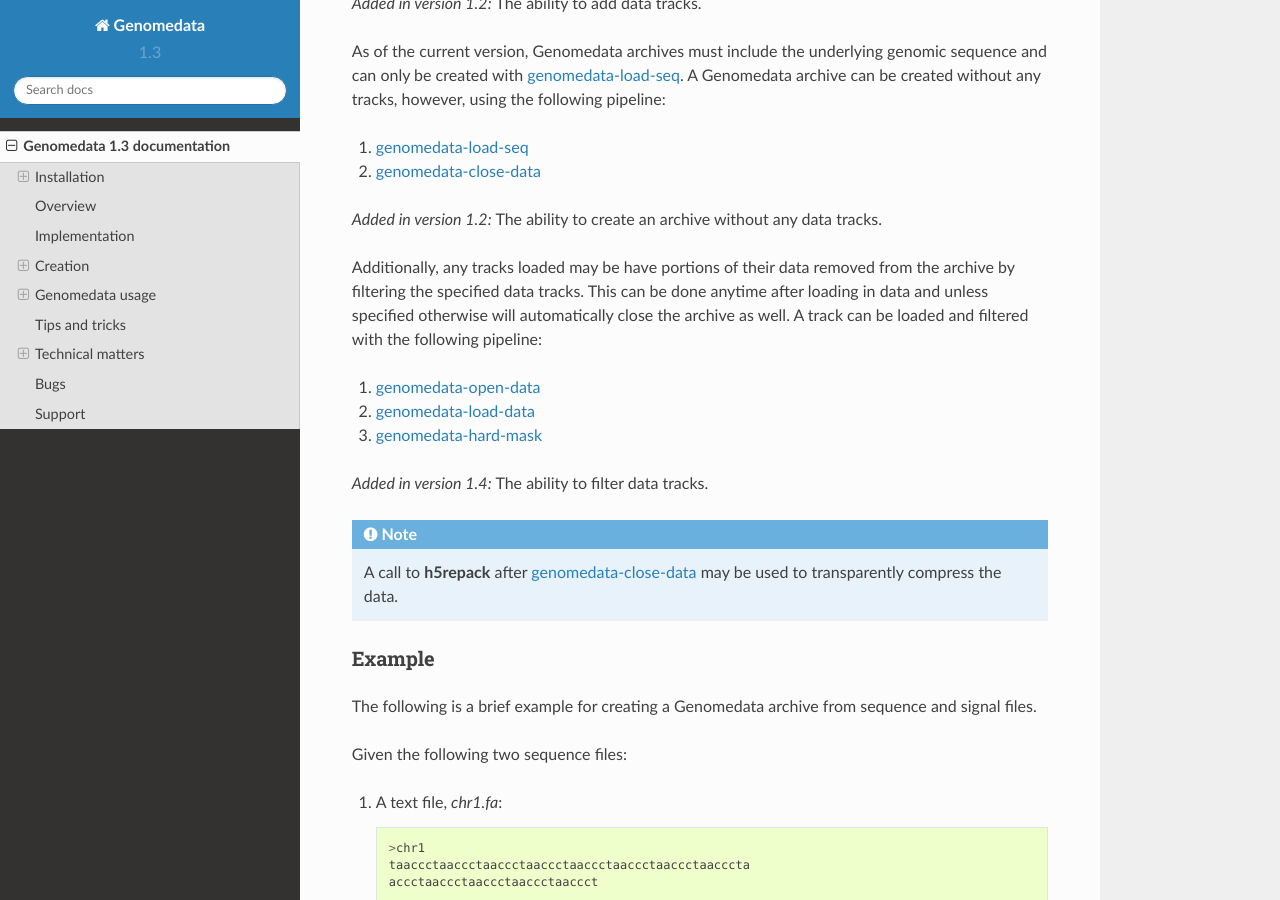
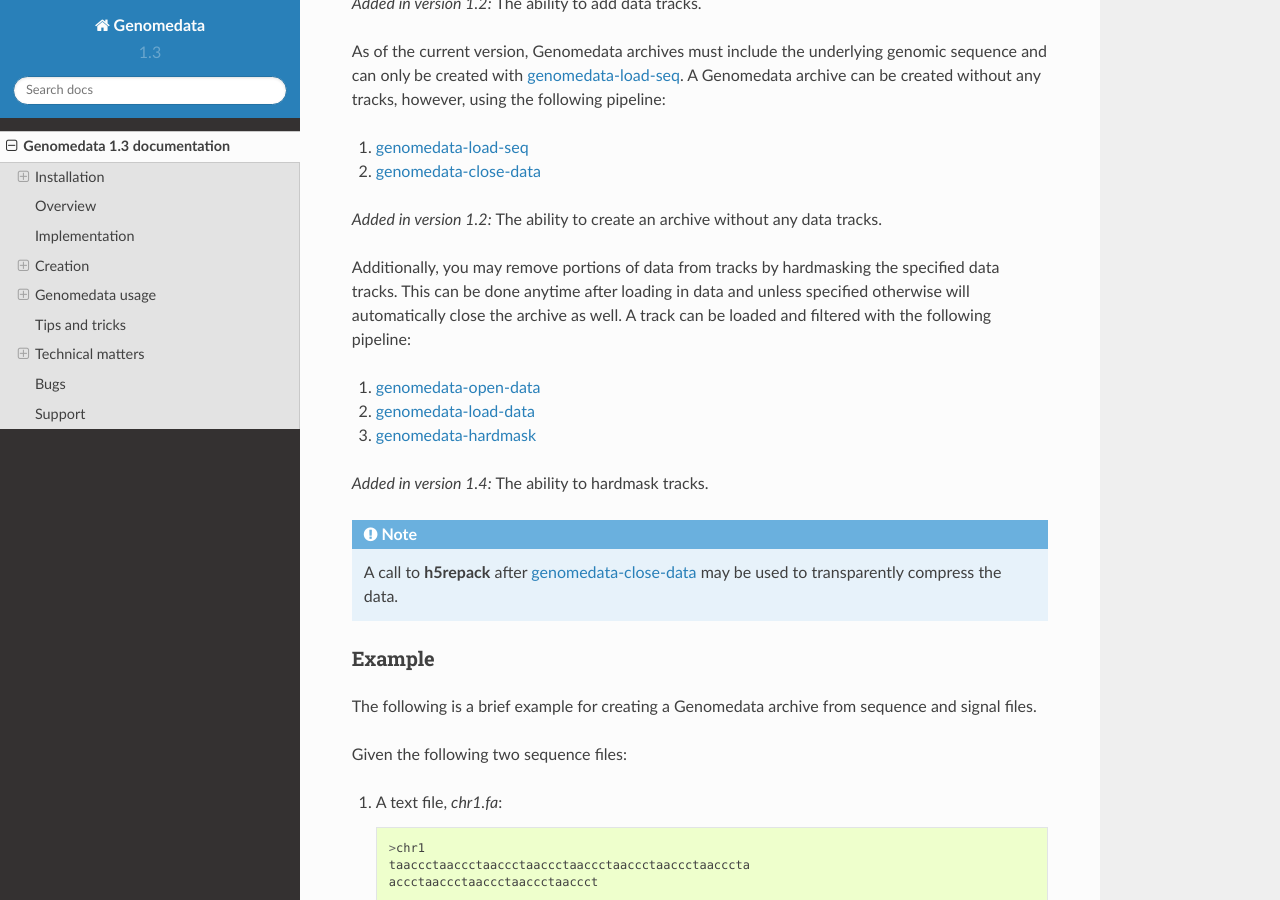
Before and after one commit to hoffmangroup/genomedata, a Sphinx documentation site: the page built from doc/genomedata.rst, in a window 1280 px wide and 900 px high, scrolled down 4347 px. Built offline with Sphinx 7.4.7 and the Read the Docs theme 2.0.0, drawn with Linux system fonts in a browser that asks for light colours; some of the changed text lies outside the part shown.

Commit message:
Update NEWS, naming, and clean up code

```diff
--- a/doc/genomedata.rst
+++ b/doc/genomedata.rst
@@ -202,18 +202,17 @@
 .. versionadded:: 1.2
    The ability to create an archive without any data tracks.
 
-Additionally, any tracks loaded may be have portions of their data removed from
-the archive by filtering the specified data tracks. This can be done anytime
-after loading in data and unless specified otherwise will automatically close
-the archive as well. A track can be loaded and filtered with the following
-pipeline:
+Additionally, you may remove portions of data from tracks by hardmasking the
+specified data tracks. This can be done anytime after loading in data and
+unless specified otherwise will automatically close the archive as well. A
+track can be loaded and filtered with the following pipeline:
 
 1. :ref:`genomedata-open-data`
 #. :ref:`genomedata-load-data`
-#. :ref:`genomedata-hard-mask`
+#. :ref:`genomedata-hardmask`
 
 .. versionadded:: 1.4
-   The ability to filter data tracks.
+   The ability to hardmask tracks.
 
 .. note:: A call to :program:`h5repack` after
           :ref:`genomedata-close-data` may be used to
@@ -533,19 +532,20 @@
       --verbose             Print status updates and diagnostic messages
 
 
-.. _genomedata-hard-mask:
+.. _genomedata-hardmask:
 
-genomedata-hard-mask
+genomedata-hardmask
 --------------------
 
-This command permanently masks out regions from tracks in the Genomedata
-archive. It is not recommended for masking of large genome-wide datasets. In
-the case of very large datasets, it is recommended you mask or filter your data
-first, then load the masked data with genomedata-load-data.
+This command permanently and irreversibly masks out regions from tracks in the
+Genomedata archive. Due to slow performance, it is not recommended for masking
+large genome-wide datasets. In the case of very large datasets, it is
+recommended you mask or filter your data first, then load the masked data with
+genomedata-load-data.
 
 ::
 
-    usage: genomedata-hard-mask [-h] [-v] [-t TRACKNAME [TRACKNAME ...]]
+    usage: genomedata-hardmask [-h] [-v] [-t TRACKNAME [TRACKNAME ...]]
                                 [--hardmask OPERATOR] [--no-close] [--dry-run]
                                 [--verbose]
                                 maskfile gdarchive
```
Also changed, not shown: 3 other files.
